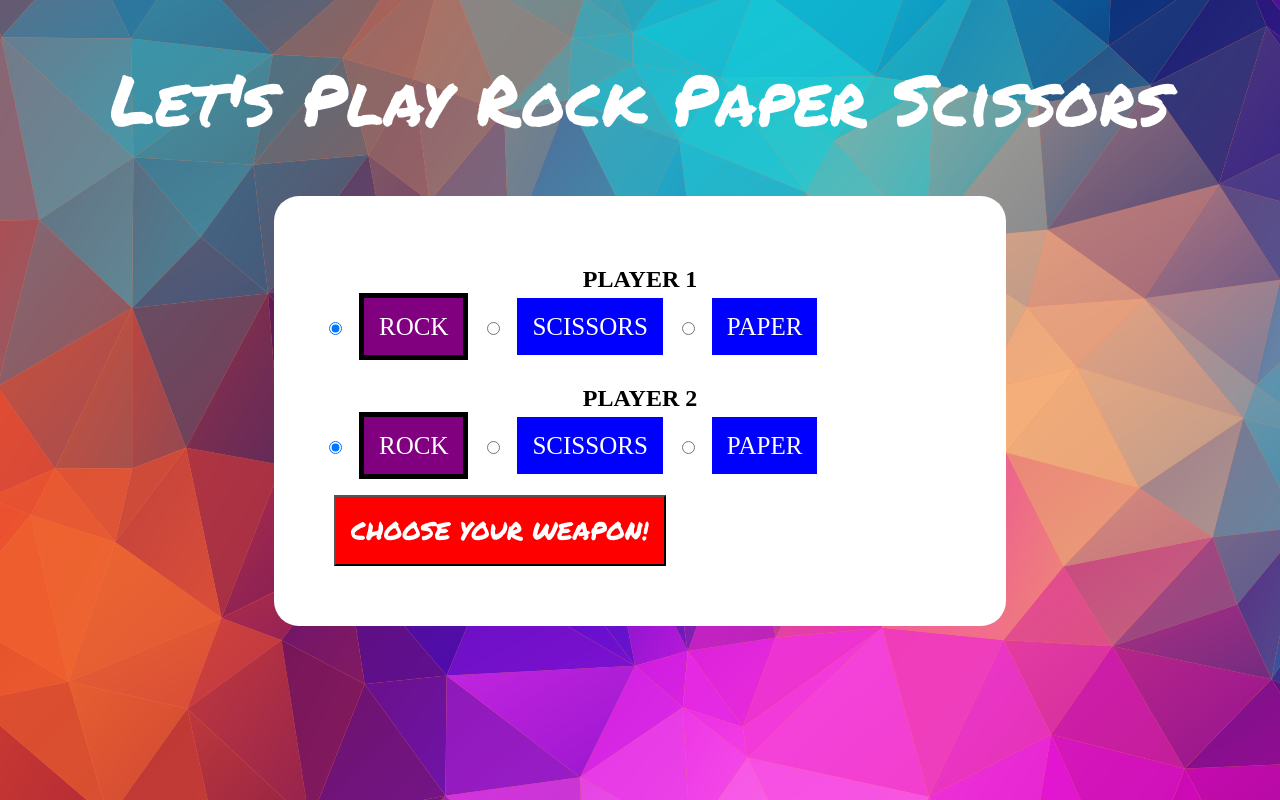
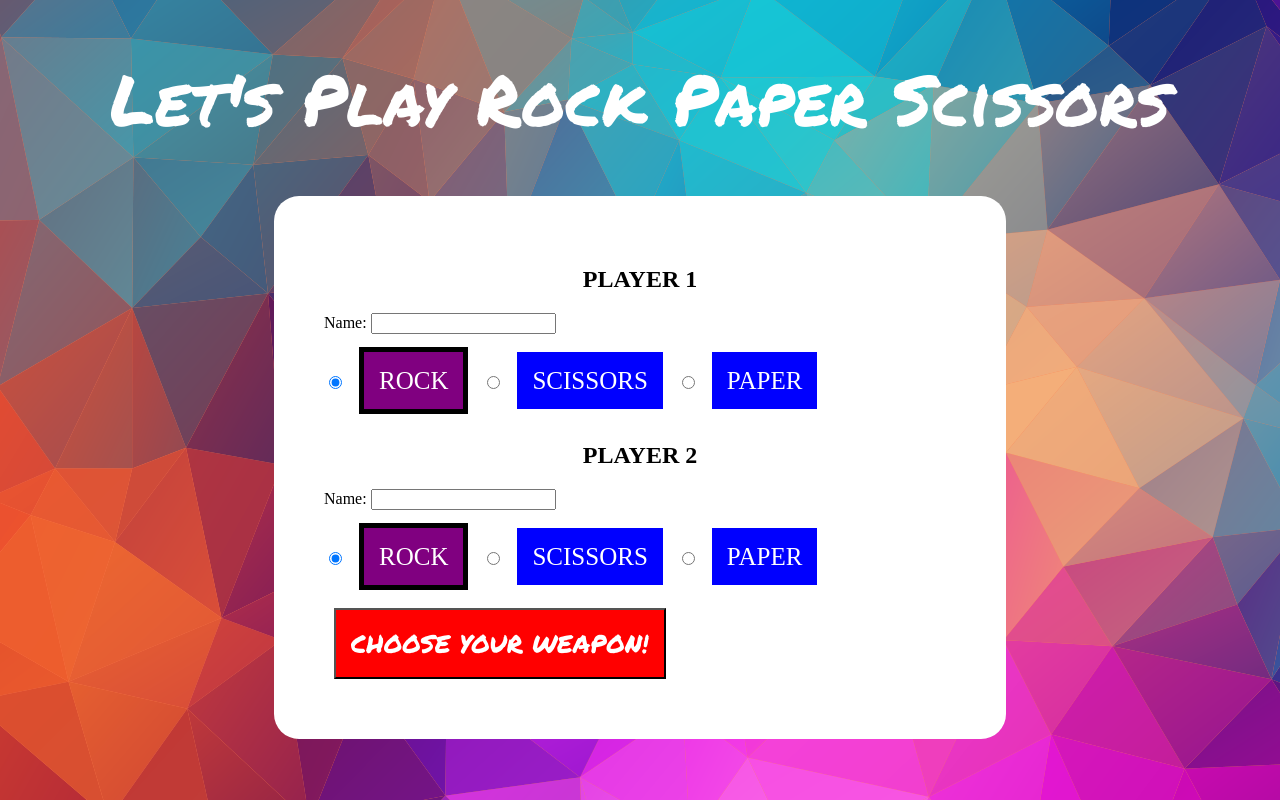
Before and after one commit to kevinmuldoon-github/flask-rock-paper-scissors, a Flask app: page / in a window 1280 px wide. Run offline with Flask 2, Linux system fonts and the light colour scheme; some web fonts are replaced.

Commit message:
quick update

```diff
--- a/controllers/controller.py
+++ b/controllers/controller.py
@@ -11,9 +11,11 @@ def index():
 @app.route('/result', methods=['post'])
 def player_form():
     player1_selection = request.form['player1-selection']
+    player1_name = request.form['player1-name']
     player2_selection = request.form['player2-selection']
-    player1 = Player("Player 1", player1_selection)
-    player2 = Player("Player 2", player2_selection)
+    player2_name = request.form['player2-name']
+    player1 = Player(player1_name, player1_selection)
+    player2 = Player(player2_name, player2_selection)
     player_choices = Game(player1_selection, player2_selection)
 
     if player_choices.player1_choice == player_choices.player2_choice:
--- a/static/style.css
+++ b/static/style.css
@@ -4,16 +4,13 @@ body {
     background-color: coral;
 }
 .grid-container {
+    display:grid;
+    column-gap: 50px;
     margin:auto;
     padding:50px;
     width:50%;
     background-color: white;
     border-radius: 25px;
-}
-
-.grid-item {
-
-
 }
 
 h1 {
@@ -33,8 +30,7 @@ form {
 }
 
 form input {
-    flex-basis: calc(100%/3);
-    margin-bottom: 2%;
+    margin-bottom: 15px;;
 }
 
 form input[type=radio] + label {
--- a/templates/base.html
+++ b/templates/base.html
@@ -13,10 +13,10 @@
     <h1>Let's Play Rock Paper Scissors</h1>
 
     <div class="grid-container">
-        <div class="grid-item">
+
             {% block content %}
             {% endblock %}
-        </div>
+
     </div>
 </body>
 </html>
--- a/templates/index.html
+++ b/templates/index.html
@@ -2,18 +2,20 @@
 {% extends "base.html" %}
 
 {% block content %}
-
+<div class="grid-item">
         <h2>PLAYER 1</h2>
         <form action="/result" method="post">
-
+            <label for="name">Name: </label>
+            <input type="text" name="player1-name" id="player1-name" required /><br /><br />
             <input type="radio" id="rock" name="player1-selection" value="Rock" checked>
             <label for="rock">ROCK</label>
             <input type="radio" id="scissors" name="player1-selection" value="Scissors">
             <label for="scissors">SCISSORS</label>
             <input type="radio" id="paper" name="player1-selection" value="Paper">
             <label for="paper">PAPER</label><br /><br />
-
             <h2>PLAYER 2</h2>
+            <label for="name">Name: </label>
+            <input type="text" name="player2-name" id="player2-name" required /><br /><br />
             <input type="radio" id="rock" name="player2-selection" value="Rock" checked>
             <label for="rock">ROCK</label>
             <input type="radio" id="scissors" name="player2-selection" value="Scissors">
@@ -21,7 +23,8 @@
             <input type="radio" id="paper" name="player2-selection" value="Paper">
             <label for="paper">PAPER</label><br /><br />
             <input type="submit" value="CHOOSE YOUR WEAPON!" />
-        </form>
+            </form>
+</div>
 
 
 {% endblock %}
--- a/templates/result.html
+++ b/templates/result.html
@@ -1,7 +1,7 @@
 {% extends "base.html" %}
 
 {% block content %}
-
+<div class="grid-item"></div>
 <table class="results-table">
     <tr>
         <th>{{player1.name}}</th>
@@ -19,5 +19,5 @@
 <img src="/static/images/therock.jpeg" width="300" height="300" alt="The Rock" />
 <img src="/static/images/scissors.jpeg" width="300" height="300" alt="Scissors" />
 <img src="/static/images/paper.jpeg" width="300" height="300" alt="Paper" />
-
+</div>
 {% endblock %}
```
